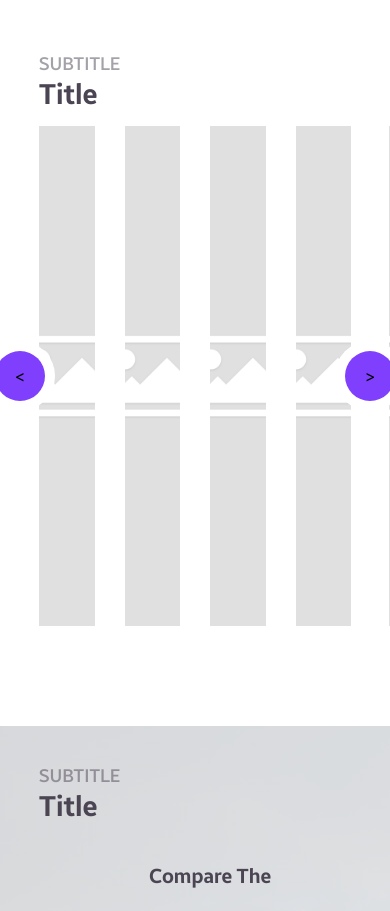
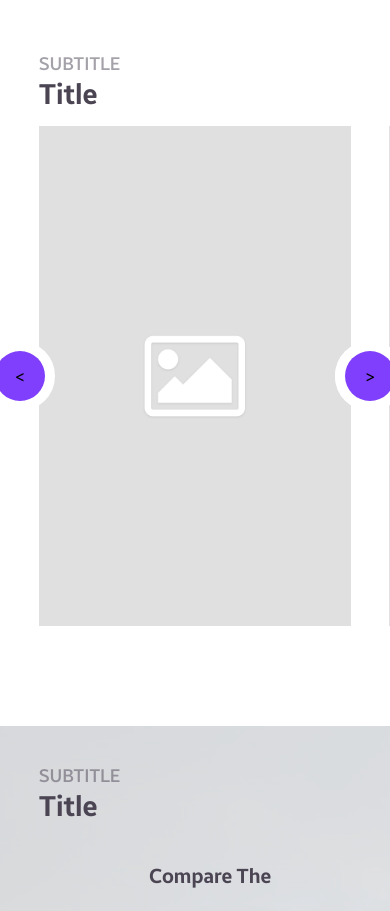
Before and after one commit to stoura90/Optimobet-website, a Next.js app: page / in a window 390 px wide. Shown: the part 6860-7771 px from the top of the page. Built offline with nearby package versions, Linux system fonts and the light colour scheme.

Commit message:
slider with slots fix

```diff
--- /dev/null
+++ b/hooks/useWindowSize.js
@@ -0,0 +1,22 @@
+import { useState, useEffect } from "react";
+
+export default function useWindowSize() {
+    const [windowSize, setWindowSize] = useState({
+        width: undefined,
+        height: undefined,
+    });
+
+    useEffect(() => {
+        function handleResize() {
+        setWindowSize({
+            width: window.innerWidth,
+            height: window.innerHeight,
+        });
+        }
+        window.addEventListener("resize", handleResize);
+        handleResize();
+        return () => window.removeEventListener("resize", handleResize);
+    }, []);
+
+    return windowSize;
+}
--- a/pages/index.js
+++ b/pages/index.js
@@ -8,8 +8,88 @@ import SliderWithControls from '../components/SliderWithControls'
 import PromoBlock from '../components/PromoBlock';
 import SiteCard from '../components/SiteCard';
 import CategoryBlock from '../components/CategoryBlock';
+import { useEffect, useState } from 'react';
+
+import useWindowSize from '../hooks/useWindowSize'
+
+const _slots = [
+    {
+        id: 1,
+        name: 'Slot 1',
+        provider: 'ELK Studio',
+        type: 'Achievement',
+        rating: 4.5,
+    },
+    {
+        id: 2,
+        name: 'Slot 2',
+        provider: 'Netend',
+        type: 'Megaways',
+        rating: 4.5,
+    },
+    {
+        id: 3,
+        name: 'Slot 3',
+        provider: 'YGGDRASIL',
+        type: 'Bonus Buy',
+        rating: 4.5,
+    },
+    {
+        id: 4,
+        name: 'Slot 4',
+        provider: 'EGT',
+        type: 'Sticky Features',
+        rating: 4.5,
+    },
+    {
+        id: 5,
+        name: 'Slot 5',
+        provider: 'PRAGMATICPLAY',
+        type: 'Jackpot',
+        rating: 4.5,
+    },
+    {
+        id: 6,
+        name: 'Slot 6',
+        provider: 'Booming Games',
+        type: 'Achievement',
+        rating: 4.5,
+    },
+    {
+        id: 7,
+        name: 'Slot 7',
+        provider: 'IRON DOG',
+        type: 'Megaways',
+        rating: 4.5,
+    },
+    {
+        id: 8,
+        name: 'Slot 8',
+        provider: 'BETSOFT',
+        type: 'Bonus Buy',
+        rating: 4.5,
+    },
+    {
+        id: 9,
+        name: 'Slot 9',
+        provider: '2by2gaming',
+        type: 'Sticky Features',
+        rating: 4.5,
+    }
+]
 
 export default function Home() {
+	const { width, height } = useWindowSize()
+	const [ offsetSlots, setOffsetSlots ] = useState()
+
+	useEffect(()=>{
+		const chunkSize = Math.trunc(width*0.8/250)
+		let offset = []
+		for (let i = 0; i < _slots.length; i += chunkSize) {
+			offset.push(_slots.slice(i, i + chunkSize))
+		}
+		setOffsetSlots(offset)
+	},[width])
 
 	return (
 		<div className={styles.container}>
@@ -124,10 +204,12 @@ export default function Home() {
 							</span>
 						</div>
 					</div>
+					{offsetSlots && offsetSlots.length>0 &&
 						<SliderWithControls>
-						{[1, 1, 1, 1, 1, 1].map(item => (
-							<SwiperSlide className={styles.slotBlock}>
-								<div>
+							{offsetSlots.map((item, index) => (
+								<SwiperSlide className={styles.slotBlock} key={index}>
+									{item.map(slot => (
+										<div style={{width:(item.length/Math.trunc(width*0.8/250))*100+"%", flex:"initial"}}>
 											<Image
 												className={styles.sliderPicture}
 												src="/placeholder.png"
@@ -135,33 +217,11 @@ export default function Home() {
 												objectFit='cover'
 											/>
 										</div>
-								<div>
-									<Image
-										className={styles.sliderPicture}
-										src="/placeholder.png"
-										layout='fill'
-										objectFit='cover'
-									/>
-								</div>
-								<div>
-									<Image
-										className={styles.sliderPicture}
-										src="/placeholder.png"
-										layout='fill'
-										objectFit='cover'
-									/>
-								</div>
-								<div>
-									<Image
-										className={styles.sliderPicture}
-										src="/placeholder.png"
-										layout='fill'
-										objectFit='cover'
-									/>
-								</div>
+									))}
 								</SwiperSlide>
 							))}
 						</SliderWithControls>
+					}
 				</div>
 
 				<div className={styles.gamblingRules}>
--- a/styles/pages/Home.module.css
+++ b/styles/pages/Home.module.css
@@ -118,7 +118,7 @@
 }
 
 .slotBlock>div {
-	width: 25%;
+	flex: 1 1;
 	height: 500px;
 	display: flex;
 	align-items: flex-end;
```
Lines whose indentation alone changed are shown as unchanged.
